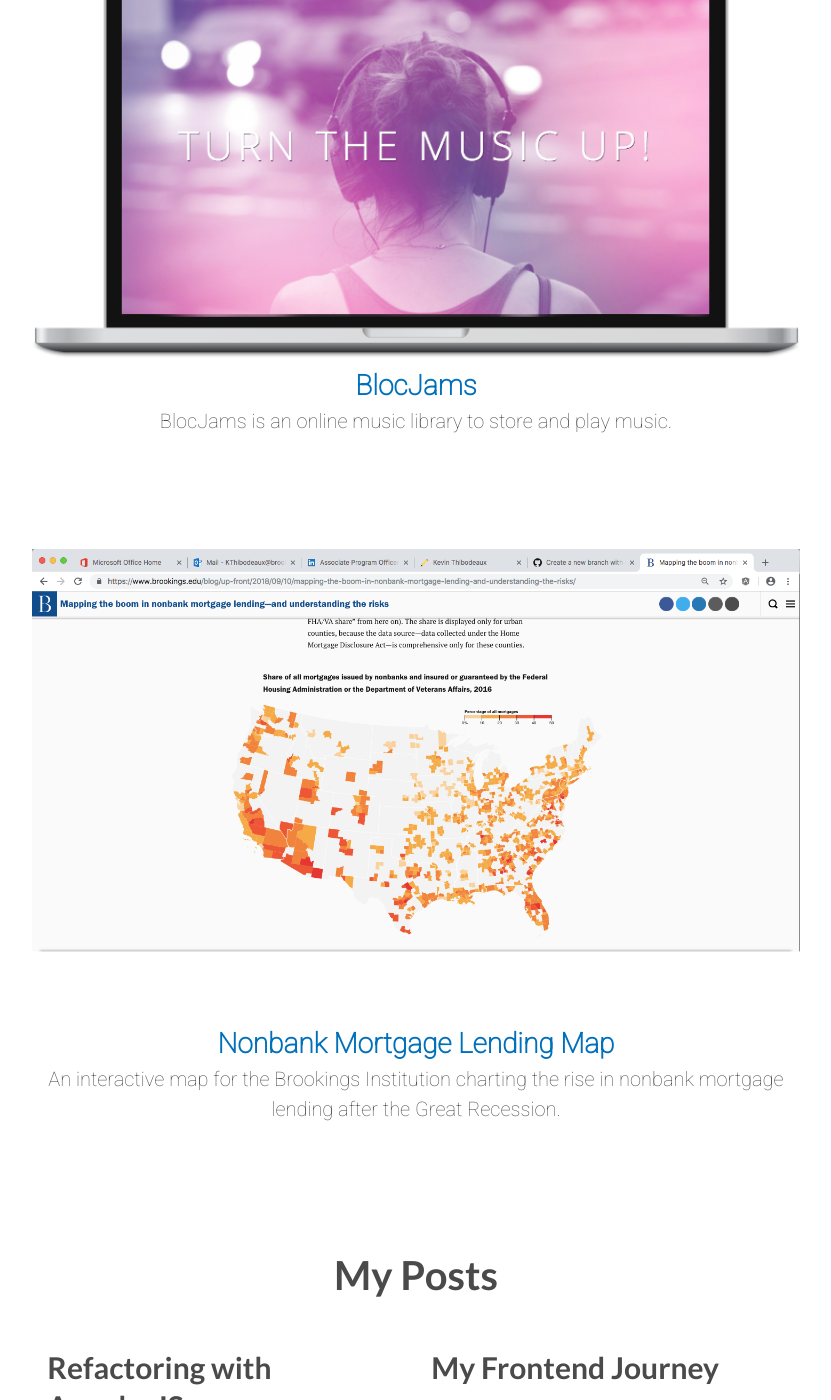
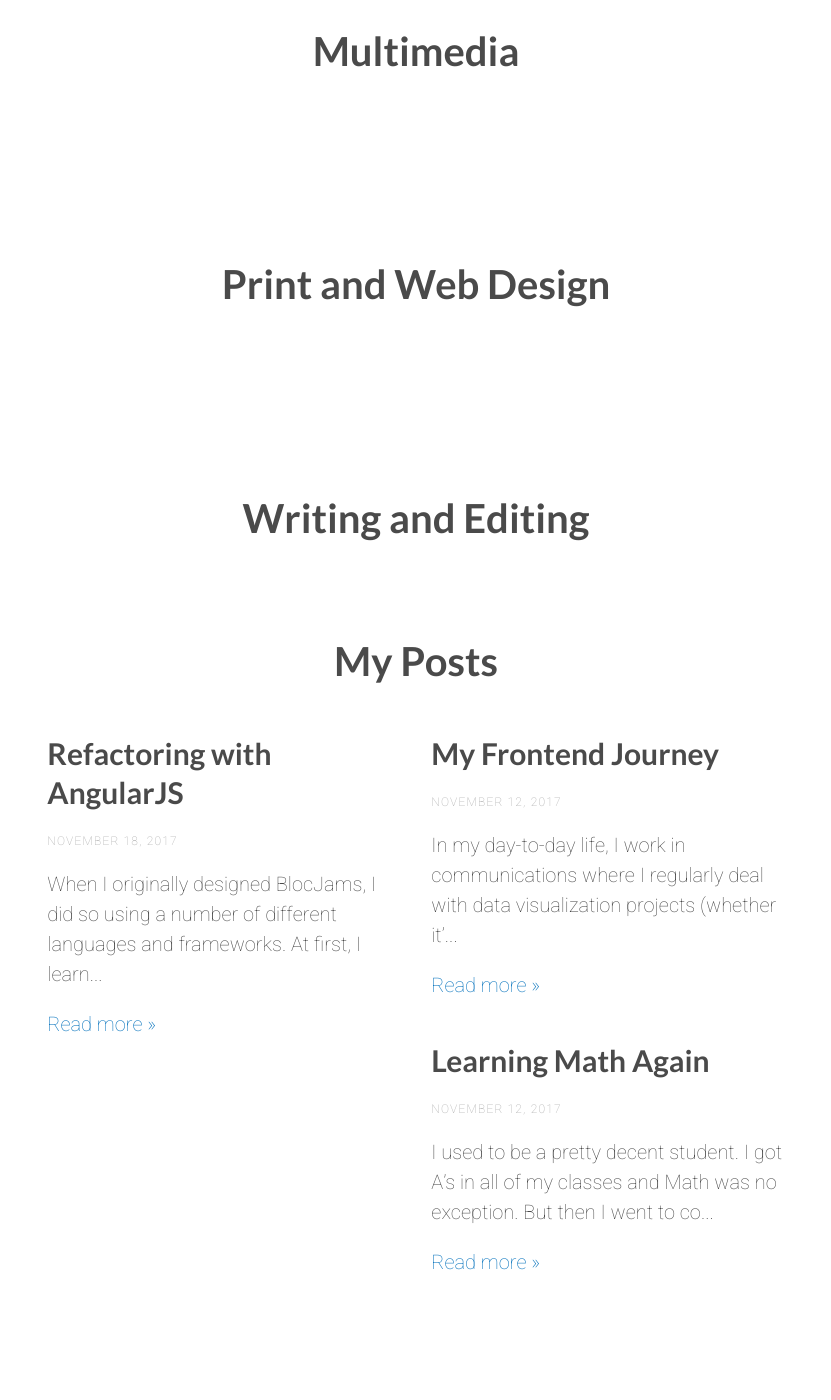
Before and after one commit to kthib16/kthib16.github.io, a Jekyll site: the page built from index.html, in a window 1280 px wide and 1400 px high, scrolled down 899 px. Shown: the whole window, without its empty margins (224-1055 px from the left). Built offline with Jekyll 4.4.1, drawn with Linux system fonts in a browser that asks for light colours; nearby versions of some CDN libraries; the list of posts is cut into pages by our own code; after the commit the page ends 2197 px from its top, so only the background shows below that; some of the changed text lies outside the part shown.

Commit message:
Added files to portfolio

```diff
--- a/_config.yml
+++ b/_config.yml
@@ -13,8 +13,7 @@
      <h1>Creative print and web designer</h1>
      <p>Learning about JavaScript, AngularJS, and more as I go</p>
   header_text_feature_image:
-  footer_text: >
-   Powered by <a href="http://jekyllrb.com">Jekyll</a> and made with love.
+
 
   # Icons
   rss: false
--- a/_portfolio/mortgage-market-map.md
+++ /dev/null
@@ -1,25 +0,0 @@
----
-layout: post
-title: Nonbank Mortgage Lending Map
-thumbnail-path: "img/mortgage-market-map.png"
-short-description: An interactive map for the Brookings Institution charting the rise in nonbank mortgage lending after the Great Recession.
-
----
-
-{:.center}
-![]({{ site.baseurl }}/img/mortgage-market-map.png)
-
-### Explanation
-
-As part of the a retrospective event on the 10-year anniversary of the financial crisis, the Economic Studies program at Brookings produced a number of research looking into the causes of the crisis. I created an interactive map using d3 to accompany one such piece. The map shows where the share of nonbank mortgages are greatest in the U.S. On hover over a county, a tool tip displays both the percentage of all mortgages as well as the county name.
-
-### Problem
-
-One problem I encountered while designing this interactive was getting the code to work on the Brookings site. The interactive lived in a frame on the webpage, meaning I had a number of problems to work around to get the tooltip to display correctly.
-
-### Solution
-
-Ultimately, it was a lot of trial and error to reach the finished product but it was a good exercise in design for clients who's websites I am unfamiliar with and finding solutions to those problems.
-
-{:.center}
-![]({{ site.baseurl }}/img/mortgage-market-map-tooltip.png)
--- a/index.html
+++ b/index.html
@@ -5,17 +5,69 @@
 <div class="home">
 
   <div class="work">
-    <h2>My Work</h2>
-    {% for project in site.portfolio limit:3 %}
-    <div class="project">
-      <div class="project-thumb">
-        <a href="{{ project.url | prepend: site.baseurl }}">
-          <img src="{{ project.thumbnail-path }}" alt="{{ project.title }}"/>
+    <h2>Data Visualization</h2>
+    {% for data-viz in site.portfolio.data-viz limit:3 %}
+    <div class="data-viz">
+      <div class="data-viz-thumb">
+        <a href="{{ data-viz.url | prepend: site.baseurl }}">
+          <img src="{{ data-viz.thumbnail-path }}" alt="{{ data-viz.title }}"/>
         </a>
       </div>
-      <div class="project-description">
-        <a href="{{ project.url | prepend: site.baseurl }}"><strong>{{ project.title }}</strong></a>
-        <p>{{ project.short-description }}</p>
+      <div class="data-viz-description">
+        <a href="{{ data-viz.url | prepend: site.baseurl }}"><strong>{{ data-viz.title }}</strong></a>
+        <p>{{ data-viz.short-description }}</p>
+      </div>
+    </div>
+    {% endfor %}
+  </div>
+
+  <div class="work">
+    <h2>Multimedia</h2>
+    {% for multimedia in site.portfolio.multimedia limit:3 %}
+    <div class="multimedia">
+      <div class="multimedia-thumb">
+        <a href="{{ multimedia.url | prepend: site.baseurl }}">
+          <img src="{{ multimedia.thumbnail-path }}" alt="{{ multimedia.title }}"/>
+        </a>
+      </div>
+      <div class="multimedia-description">
+        <a href="{{ multimedia.url | prepend: site.baseurl }}"><strong>{{ multimedia.title }}</strong></a>
+        <p>{{ multimedia.short-description }}</p>
+      </div>
+    </div>
+    {% endfor %}
+  </div>
+
+  <div class="work">
+    <h2>Print and Web Design</h2>
+    {% for design in site.portfolio.design limit:3 %}
+    <div class="design">
+      <div class="design-thumb">
+        <a href="{{ design.url | prepend: site.baseurl }}">
+          <img src="{{ design.thumbnail-path }}" alt="{{ design.title }}"/>
+        </a>
+      </div>
+      <div class="design-description">
+        <a href="{{ design.url | prepend: site.baseurl }}"><strong>{{ design.title }}</strong></a>
+        <p>{{ design.short-description }}</p>
+      </div>
+    </div>
+    {% endfor %}
+  </div>
+
+
+  <div class="work">
+    <h2>Writing and Editing</h2>
+    {% for writing in site.portfolio.writing-editing limit:3 %}
+    <div class="writing">
+      <div class="writing-thumb">
+        <a href="{{ writing.url | prepend: site.baseurl }}">
+          <img src="{{ writing.thumbnail-path }}" alt="{{ writing.title }}"/>
+        </a>
+      </div>
+      <div class="writing-description">
+        <a href="{{ writing.url | prepend: site.baseurl }}"><strong>{{ writing.title }}</strong></a>
+        <p>{{ writing.short-description }}</p>
       </div>
     </div>
     {% endfor %}
```
Also changed, not shown: _portfolio/_data-viz/mortgage-market-map.md (added, +25 -0 lines), _portfolio/_data-viz/racial-imbalance.md (added, +22 -0 lines), _portfolio/_multimedia/crisis-retrospective.md (added, +15 -0 lines), _portfolio/_writing-editing/same-sex-marriage.md (added, +18 -0 lines), thank-you.md (deleted, +0 -9 lines), img/crisis-retrospective.png (added), img/manchin.png (added), img/same-sex-marriage.png (added), img/school-bus.png (added), img/school-district-lines.png (added), 1 other file.
